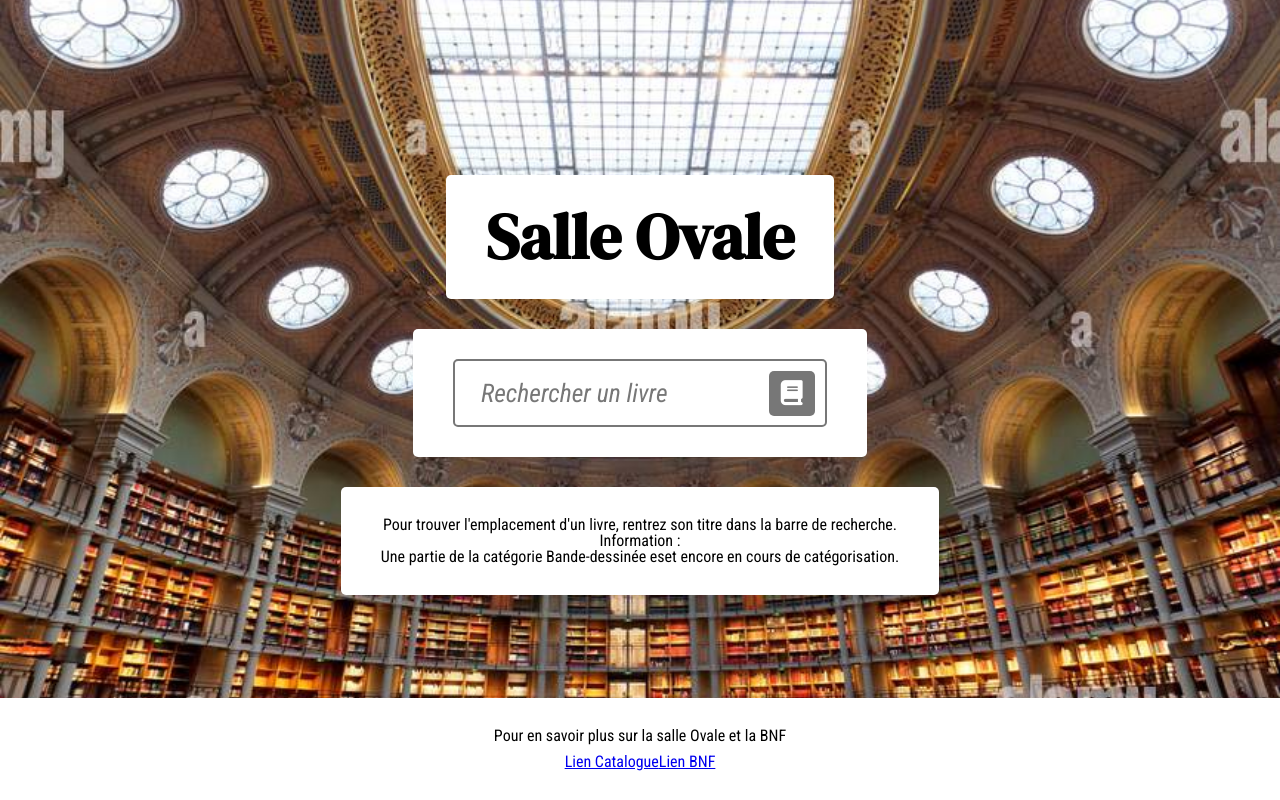
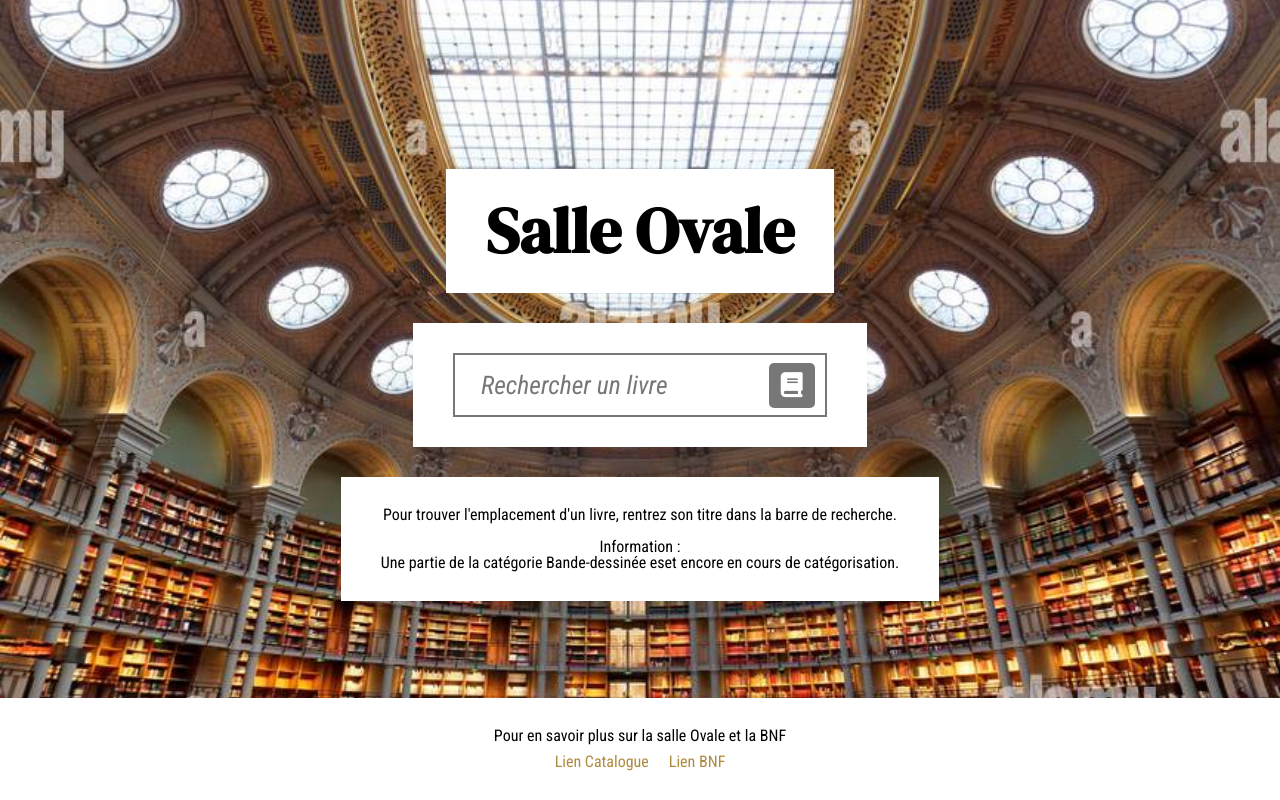
Before and after one commit to Dam-C/SOBooksSearch, a React (Vite) app in the folder salle-ovale/: page / in a window 1280 px wide. Shown: the top 800 px of the page. Built offline with nearby package versions, Linux system fonts and the light colour scheme.

Commit message:
CSS in progress

```diff
--- a/salle-ovale/src/App.css
+++ b/salle-ovale/src/App.css
@@ -157,20 +157,32 @@
 
 /* font-family: "Playfair Display", serif; */
 
+.title {
+  font-family: "DM Serif Display", serif;
+}
+
+.light-ital {
+  font-style: italic;
+  font-weight: 300;
+}
+
+.bold {
+  font-weight: 700;
+}
+
 body {
-  background: no-repeat url("../public/body-bg.jpg");
+  background: no-repeat url("../public/body-bg.jpg") fixed;
   background-size: cover;
   background-position: center;
 }
 
 .mainWrapper {
-  /* background-color: rgb(248, 248, 248); */
-  border-radius: 10px;
   display: flex;
   flex-direction: column;
   justify-content: center;
   align-items: center;
   padding: 0 10px;
+  box-sizing: border-box;
 }
 .init {
   margin: 0;
@@ -181,8 +193,9 @@
   height: auto;
 }
 
-.main-title {
-  font-family: "DM Serif Display", serif;
+.home-btn {
+  cursor: pointer;
+  font-size: 2em;
   font-size: 4em;
   font-weight: bold;
 }
@@ -192,23 +205,22 @@
   margin-bottom: 10px;
 }
 
-.main-title,
-.search-wrapper,
-.home-infos,
-.results-list,
+.wrapper,
 .bookLoc-container {
   background: #fff;
   padding: 30px 40px;
   margin-bottom: 30px;
-  border-radius: 5px;
+  border-radius: 0px;
+  box-sizing: border-box;
 }
 
 .search-area {
   display: flex;
   align-items: center;
   border: 2px solid var(--main--grey);
-  border-radius: 5px;
+  border-radius: 0px;
   height: 4em;
+  box-sizing: border-box;
 }
 .search-field::placeholder {
   font-family: "Roboto Condensed";
@@ -219,8 +231,6 @@
 .search-field {
   font-family: "Roboto Condensed";
   box-sizing: border-box;
-  /* width: 500px; */
-  flex: 1;
   height: 3em;
   padding-left: 1em;
   padding-right: 1em;
@@ -228,6 +238,7 @@
   border: none;
   font-size: 1.6em;
   color: var(--main-black);
+  box-sizing: border-box;
 }
 
 .search-field:focus {
@@ -271,27 +282,27 @@
 .results-list__list {
   display: flex;
   flex-direction: column;
-  gap: 10px;
+  gap: 25px;
   margin: 20px 0;
 }
 
 .book-item {
   display: flex;
-  flex-wrap: nowrap;
-  padding: 10px;
-  border-radius: 5px;
+  flex-direction: column;
+  padding: 0 10px;
   gap: 20px;
   transition: all 150ms ease-out;
+  border-left: 4px solid black;
 }
 
 .book-item:hover {
   transition: all 50ms ease-out;
   color: var(--main-gold);
 }
-.book-item-title-and-author {
+.book-item-infos {
   display: flex;
-  flex-direction: column;
   flex: 1;
+  justify-content: space-between;
   gap: 10px;
 }
 
@@ -303,11 +314,11 @@
 .book-item__author {
   text-align: left;
   font-size: 1.1em;
-  font-style: italic;
+  color: var(--main-gold);
 }
 .book-item__cote {
   font-size: 1.2em;
-  font-weight: 700;
+  color: var(--main-violet);
 }
 
 .pagination {
@@ -408,32 +419,35 @@
   width: 100vw;
 }
 
+.bnf-links {
+  display: flex;
+  justify-content: center;
+  gap: 20px;
+}
+.bnf-link {
+  text-decoration: none;
+  color: var(--main-gold);
+}
+.bnf-link:hover {
+  color: var(--main-violet);
+}
+
 @media only screen and (max-device-width: 440px) {
   #root {
-    max-width: auto;
+    max-width: 100vw;
   }
-  .search-wrapper {
-    max-width: 350px;
+
+  .home-btn {
+    font-size: 3em;
   }
+
   .results-list__title {
     font-size: 1.4em;
     font-weight: 600;
     margin-bottom: 15px;
   }
-  .results-list__list {
-    display: flex;
-    flex-direction: column;
-    gap: 10px;
-    margin-bottom: 20px;
-  }
 
   .book-item {
-    display: flex;
-    flex-direction: column;
-    flex-wrap: wrap;
-    padding: 10px;
-    border-radius: 5px;
-    gap: 20px;
     transition: all 150ms ease-out;
   }
 }
--- a/salle-ovale/src/App.jsx
+++ b/salle-ovale/src/App.jsx
@@ -21,7 +21,7 @@
       }
     >
       <h1
-        className="main-title"
+        className="title home-btn wrapper"
         onClick={() => {
           dispatch({
             type: "resetSearch",
@@ -43,11 +43,12 @@
         />
       ) : (
         pathOpened == false && (
-          <aside className="home-infos">
+          <aside className="home-infos wrapper">
             <p className="tuto">
               Pour trouver l&apos;emplacement d&apos;un livre, rentrez son titre
               dans la barre de recherche.
             </p>
+            <br />
             <p className="information">
               Information : <br />
               Une partie de la catégorie Bande-dessinée eset encore en cours de
@@ -73,15 +74,25 @@
         onClick={() => {
           console.log(state);
         }}
-      >
+        >
         Check
       </button> */}
       <footer>
         <p className="disclaimer">
           Pour en savoir plus sur la salle Ovale et la BNF
         </p>
-        <a href="https://catalogue.bnf.fr/index.do">Lien Catalogue</a>
-        <a href="https://www.bnf.fr/fr">Lien BNF</a>
+        <p className="bnf-links">
+          <a
+            className="bnf-link"
+            href="https://catalogue.bnf.fr/index.do"
+            target="blank"
+          >
+            Lien Catalogue
+          </a>
+          <a className="bnf-link" href="https://www.bnf.fr/fr" target="blank">
+            Lien BNF
+          </a>
+        </p>
       </footer>
     </main>
   );
--- a/salle-ovale/src/components/bookLocation.jsx
+++ b/salle-ovale/src/components/bookLocation.jsx
@@ -19,14 +19,14 @@
       <div className="bookLoc-title-wrapper">
         <h4 className="bookLoc-title">{title}</h4>
         <div className="bookLoc__infos">
-          <p className="bookLoc-author">{author}</p>
-          <p className="bookLoc-date">{date}</p>
+          <p className="bookLoc-author light-ital">{author}</p>
+          <p className="bookLoc-date light-ital">Publication : {date}</p>
         </div>
-        <p className="bookLoc-cote">{cote}</p>
+        <p className="bookLoc-cote bold">{cote}</p>
       </div>
       <img className="book-spot" src={imgSRC} />
       <p>^</p>
-      <p className="bookLoc-cote">Entrée</p>
+      <p className="bookLoc-cote title">Entrée</p>
     </article>
   );
 };
--- a/salle-ovale/src/components/resultsList.jsx
+++ b/salle-ovale/src/components/resultsList.jsx
@@ -13,8 +13,8 @@
   dispatch,
 }) => {
   return (
-    <section className="results-list">
-      <h3 className="results-list__title">Résultats ({totResults})</h3>
+    <section className="results-list wrapper">
+      <h3 className="results-list__title title">Résultats ({totResults})</h3>
       {pages > 1 && (
         <Pagination
           search={search}
--- a/salle-ovale/src/components/resultsListItem.jsx
+++ b/salle-ovale/src/components/resultsListItem.jsx
@@ -15,11 +15,11 @@
         })
       }
     >
-      <div className="book-item-title-and-author">
-        <h4 className="book-item__title">{title}</h4>
-        <p className="book-item__author">{author}</p>
+      <h4 className="book-item__title">{title}</h4>
+      <div className="book-item-infos">
+        <p className="book-item__author light-ital">{author}</p>
+        <p className="book-item__cote bold">{cote}</p>
       </div>
-      <p className="book-item__cote">{cote}</p>
     </article>
   );
 };
--- a/salle-ovale/src/components/searchBar.jsx
+++ b/salle-ovale/src/components/searchBar.jsx
@@ -35,7 +35,7 @@
   };
 
   return (
-    <article className="search-wrapper">
+    <article className="wrapper">
       <form action="/" method="post" onSubmit={handleQuerySubmit}>
         <div className="search-area">
           <input
```
